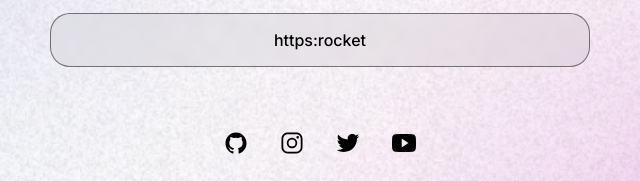
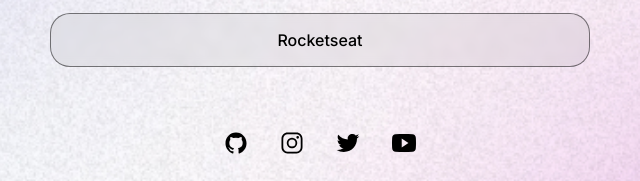
Before and after one commit to RenataOliveiraa/projeto, a plain HTML site: page index.html in a window 1280 px wide. Shown: the part 505-686 px from the top of the page, 320-960 px from the left. Drawn offline with nearby package versions, Linux system fonts and the light colour scheme.

Commit message:
add html href

```diff
--- a/index.html
+++ b/index.html
@@ -42,7 +42,7 @@
         </li>
 
         <li>
-          <a href="#">https:rocket</a>
+          <a href="https://rocketseat.com.br">Rocketseat</a>
         </li>
       </ul>
       <div id="social-links">
```
